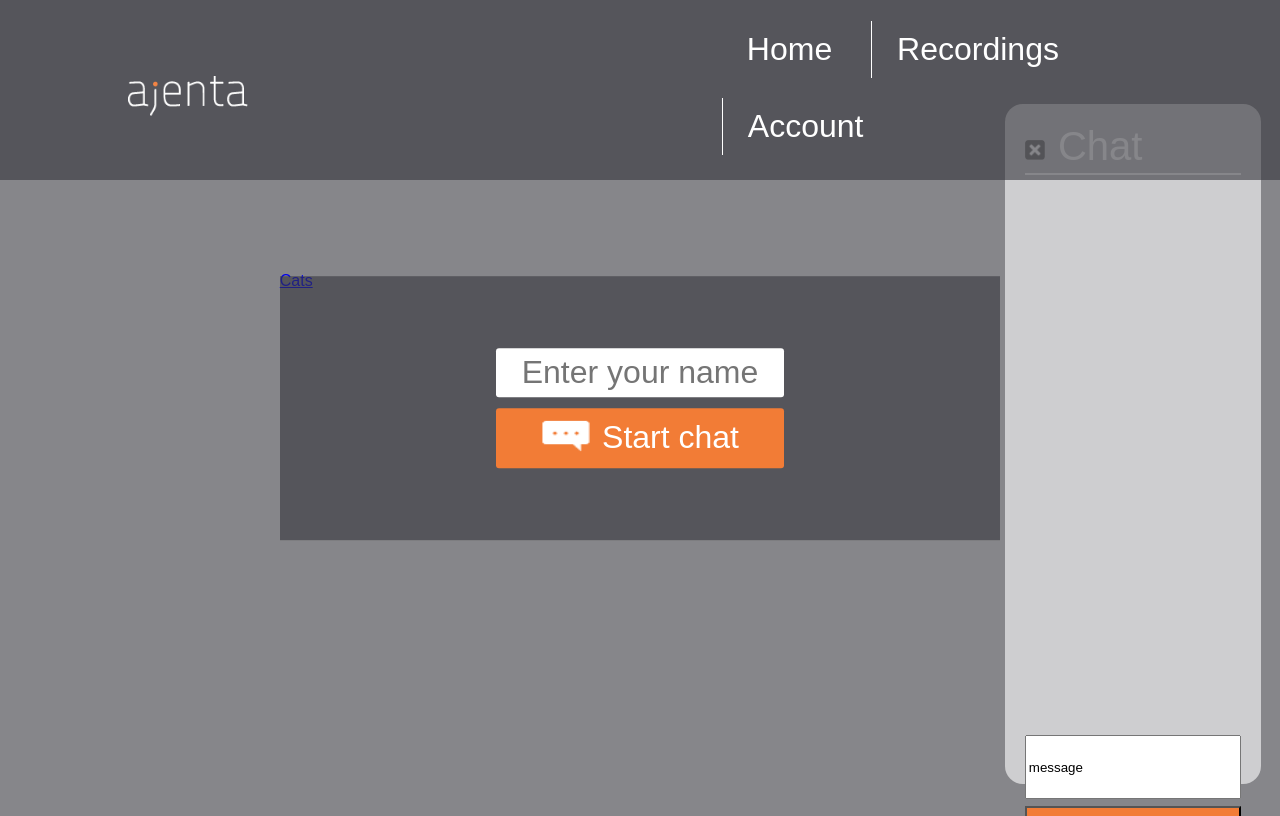
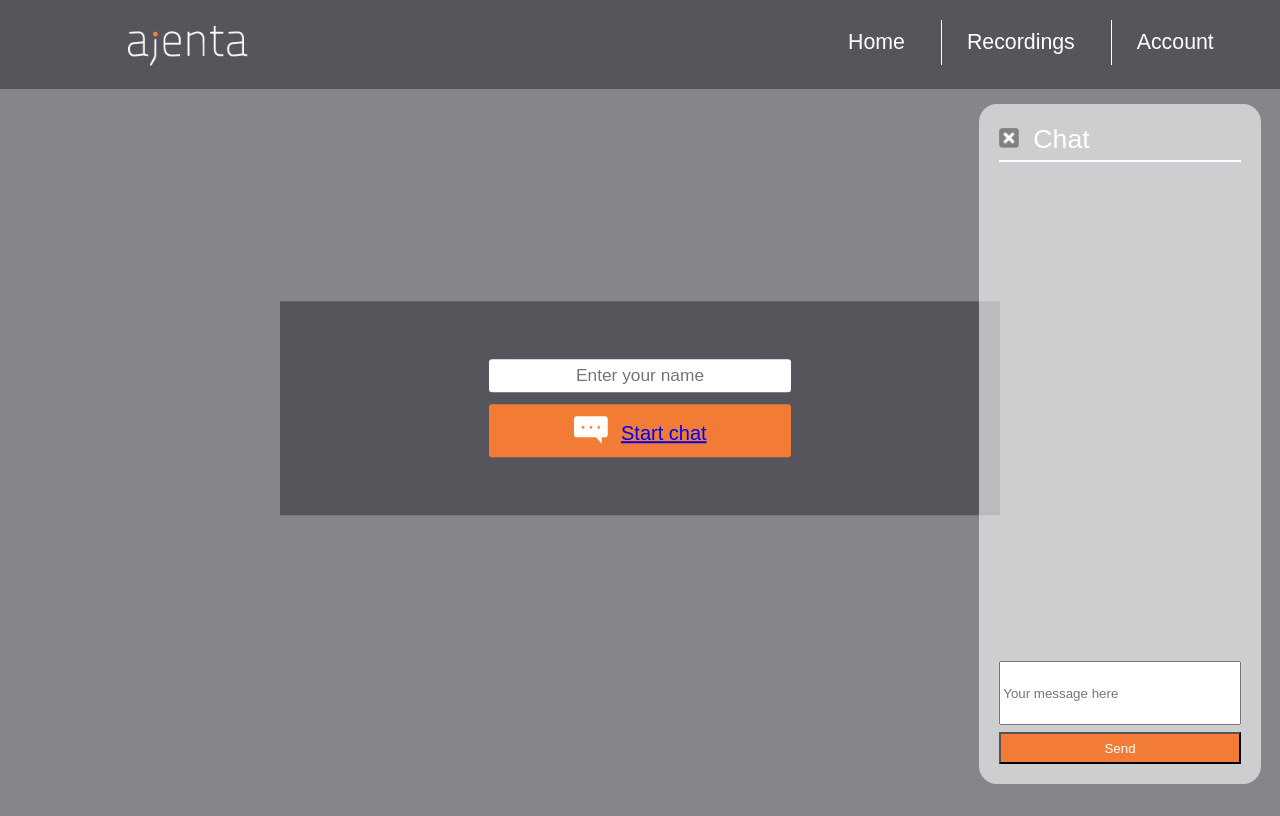
Before and after one commit to lookandlearn76/ajenta-chat-app, a website: page index.html in a window 1280 px wide. Drawn offline with Linux system fonts and the light colour scheme.

Commit message:
modal blackout working

```diff
--- a/app/assets/sass/modules/_btn.scss
+++ b/app/assets/sass/modules/_btn.scss
@@ -3,7 +3,7 @@
   margin: 0;
   border: none;
   color: white;
-  font-size: 24pt;
+  font-size: 15pt;
   padding-top: 0;
   padding-bottom: 2%;
   width: 50%;
@@ -26,7 +26,3 @@
     top: 6px;
   }
 }
-
-.start-text {
-  margin-bottom: 2%;
-}
--- a/app/assets/sass/modules/_form.scss
+++ b/app/assets/sass/modules/_form.scss
@@ -1,11 +1,36 @@
 .chat-form {
   position: relative;
   height: 20%;
-  top: 560px;
+  top: 78%;
   input {
     height: 50%;
-    width: 100%
+    width: 100%;
+    span {
+      position: relative;
+    }
 
 
   }
 }
+
+.form-chat {
+  position: relative;
+  top: 50%;
+  transform: translateY(-50%);
+  text-align: center;
+
+  form {
+    background-color: rgba(54,54,61,.6);
+    padding: 8%;
+    input {
+      text-align: center;
+      height: 5%;
+      width: 50%;
+      border-radius: 3px;
+      border: none;
+      font-size: 13pt;
+      padding-top: 1%;
+      padding-bottom: 1%;
+    }
+  }
+}
--- a/app/assets/sass/modules/_large-hero.scss
+++ b/app/assets/sass/modules/_large-hero.scss
@@ -4,25 +4,3 @@
   margin-left: auto;
   margin-right: auto;
 }
-
-.form-chat {
-  position: relative;
-  top: 50%;
-  transform: translateY(-50%);
-  text-align: center;
-
-  form {
-    background-color: rgba(54,54,61,.6);
-    padding: 10%;
-    input {
-      text-align: center;
-      height: 5%;
-      width: 50%;
-      border-radius: 3px;
-      border: none;
-      font-size: 24pt;
-      padding-top: 1%;
-      padding-bottom: 1%;
-    }
-  }
-}
--- a/app/assets/sass/modules/_modal.scss
+++ b/app/assets/sass/modules/_modal.scss
@@ -2,10 +2,10 @@ p {
   margin-top: 0;
 }
 
-.modal-chat {
+.modal-container {
   position: fixed;
   background-color: rgba(255,255,255,.6);
-  width: 20%;
+  width: 22%;
   height: 85%;
   max-width: 400px;
   right:1.5%;
@@ -26,11 +26,11 @@ p {
   position:fixed;
   display: none;
   background-color:rgba(0,0,0,.8);
-  top: 150px;
+  top: 0;
   left:0;
   height:100%;
   width: 100%;
-  margin-top: 250px;
+  margin-top: 0px;
 }
 
 .modal:target:before {
@@ -50,7 +50,7 @@ p {
 }
 .chat-title p{
   color: white;
-  font-size: 30pt;
+  font-size: 20pt;
   opacity: 1;
   display: inline;
   margin-left: 4%;
--- a/app/assets/sass/modules/_primary-nav.scss
+++ b/app/assets/sass/modules/_primary-nav.scss
@@ -1,11 +1,11 @@
 nav .primary-nav {
   width: 100%;
-  height: 90px;
+  height: 12%;
   float: right;
   border-top: 2px solid white;
 
   ul {
-    width: 450px;
+    width: 20%;
     display:inline-block;
     list-style-type: none;
     margin: 0;
@@ -32,23 +32,23 @@ nav {
   display: table-cell;
   vertical-align: middle;
   border-top: 2px solid white;
-  font-size: 24pt;
+  font-size: 16pt;
 }
 
 nav ul {
   //height: 80px;
   float: right;
-  margin-right: 50px;
-  width: 44%;
+  margin-right: 0;
+//  width: 59%;
   list-style-type: none;
   color: white;
   vertical-align: middle;
-  text-align: left;
+  text-align: center;
   opacity: 1;
   margin-top: auto;
   margin-bottom: auto;
-  padding-top: 15px;
-  padding-bottom: 15px;
+  margin-right: 4%;
+
 
 }
 
--- a/app/assets/sass/modules/_site-header.scss
+++ b/app/assets/sass/modules/_site-header.scss
@@ -2,7 +2,7 @@
   display: table;
   position: fixed;
   width: 100%;
-  height: 90px;
+  height: 12%;
   background-color: rgba(54,54,61,.6);
   z-index: 4;
   margin-left: -8px;
--- a/index.html
+++ b/index.html
@@ -23,27 +23,27 @@
     </header>
     <section class="large-hero">
       <section class="form-chat">
-        <form action="#" method="Get">
+        <form action="#modal1" method="Get">
           <input id="Name" type="text" placeholder="Enter your name" name="username" required></input></br>
-          <button class="btn btn-btn-orange"><img src="app/assets/iconsAndImages/chat_orange.png" width="50px" height="40px">Start chat</span></button>
+          <a href='#modal1'><button class="btn btn-btn-orange"><img src="app/assets/iconsAndImages/chat_orange.png"><span class="btn-text">Start chat</span></a></button>
         </form>
       </section>
 
-      <section id="cats" class="modal">
-        <div class="modal-chat">
+      <section id="modal1" class="modal">
+        <div class="modal-container">
           <div class="chat-title">
             <a href="#"><img src="app/assets/iconsAndImages/close_2x.png" width="20px" height="20px"></a>
             <p>Chat</p>
           </div>
           <form class="chat-form" action="#" method="post">
-            <input type="text" name="message" value="message" placeholder="Your message here">
+            <input type="text" name="message" placeholder="Your message here">
             <button type="Submit" class="btn-btn-orange btn-btn-wide">Send</button>
           </form>
         </div>
       </section>
       <section>
 
-          <a href="#cats">Cats</a>
+
       </section>
     </section>
   </body>
```
Also changed, not shown: app/temp/styles/style.css.
